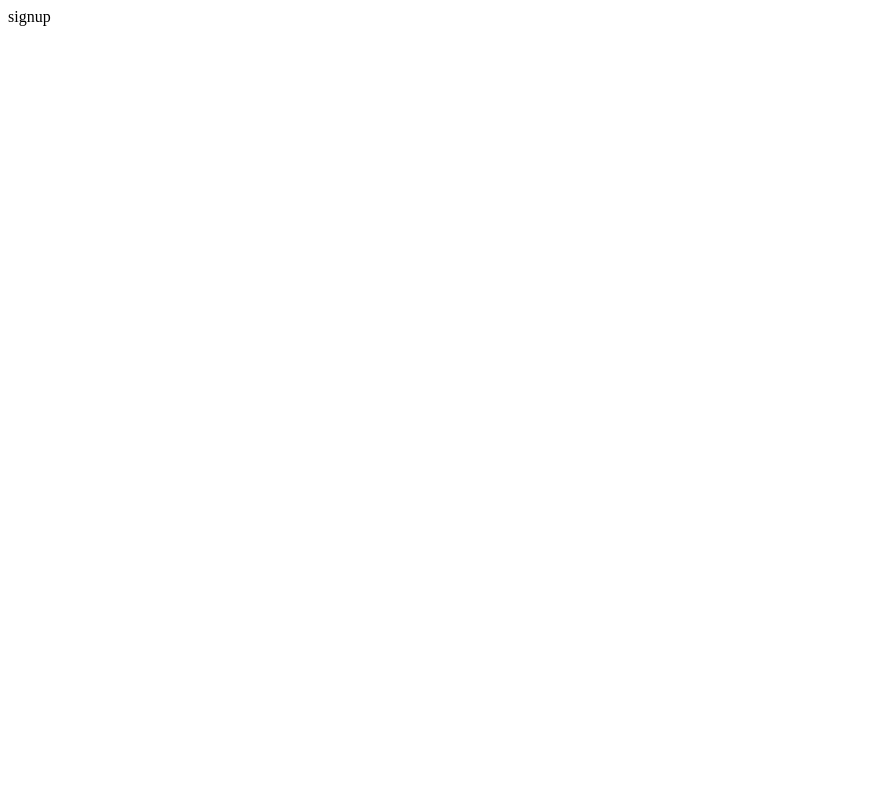
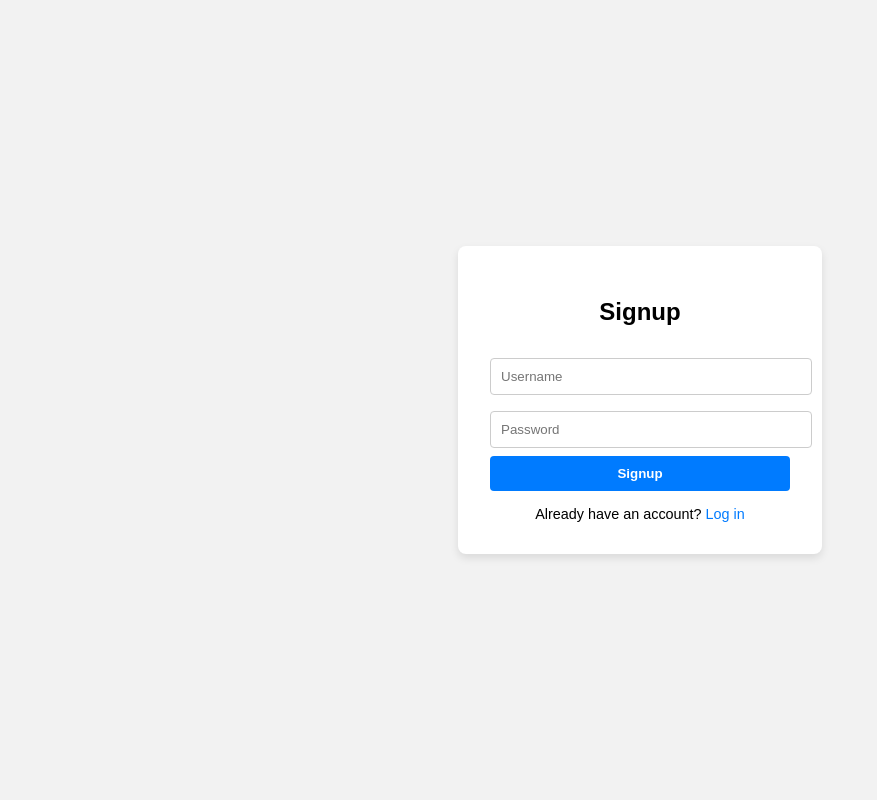
Before and after one commit to Datonix-art/Georgian-Chatbot, a Flask app: page /create-account in a window 1280 px wide. Before the commit the part shown is almost empty. Shown: the whole page, without its empty margins (0-877 px from the left). Run offline with Flask 3, Linux system fonts and the light colour scheme.

Commit message:
add auth styles and templates

```diff
--- /dev/null
+++ b/app/static/auth.css
@@ -0,0 +1,61 @@
+body {
+    font-family: Arial, sans-serif;
+    background: #f2f2f2;
+    display: flex;
+    justify-content: center;
+    align-items: center;
+    height: 100vh;
+    margin: 0;
+}
+
+.container {
+    background: #fff;
+    padding: 2em;
+    box-shadow: 0 4px 8px rgba(0,0,0,0.1);
+    border-radius: 8px;
+    width: 300px;
+    text-align: center;
+}
+
+h2 {
+    margin-bottom: 1em;
+}
+
+input[type="text"],
+input[type="password"] {
+    width: 100%;
+    padding: 10px;
+    margin: 8px 0;
+    border: 1px solid #ccc;
+    border-radius: 4px;
+}
+
+button {
+    width: 100%;
+    padding: 10px;
+    background: #007bff;
+    color: white;
+    border: none;
+    border-radius: 4px;
+    cursor: pointer;
+    font-weight: bold;
+}
+
+button:hover {
+    background: #0056b3;
+}
+
+.toggle {
+    margin-top: 1em;
+    font-size: 0.9em;
+}
+
+.toggle a {
+    color: #007bff;
+    cursor: pointer;
+    text-decoration: none;
+}
+
+.toggle a:hover {
+    text-decoration: underline;
+}
--- a/app/templates/signup.html
+++ b/app/templates/signup.html
@@ -1,11 +1,26 @@
 <!DOCTYPE html>
 <html lang="en">
+
 <head>
-    <meta charset="UTF-8">
-    <meta name="viewport" content="width=device-width, initial-scale=1.0">
-    <title>Document</title>
+    <meta charset="UTF-8" />
+    <meta name="viewport" content="width=device-width, initial-scale=1.0" />
+    <title>Signup - GeorgianBot</title>
+    <link rel="stylesheet" href="{{ url_for('static', filename='auth.css') }}">
 </head>
+
 <body>
-    signup
+    <div class="container" id="form-container">
+        <h2 id="form-title">Signup</h2>
+        <form id="auth-form">
+            <input type="text" id="username" name="username" placeholder="Username" required />
+            <input type="password" id="password" name="password" placeholder="Password" required />
+            <button type="submit" id="submit-button">Signup</button>
+        </form>
+        <div class="toggle">
+            <span id="toggle-text">Already have an account?</span>
+            <a href="/log-in">Log in</a>
+        </div>
+    </div>
 </body>
+
 </html>
```
Also changed, not shown: app/templates/login.html (+17 -2 lines).
